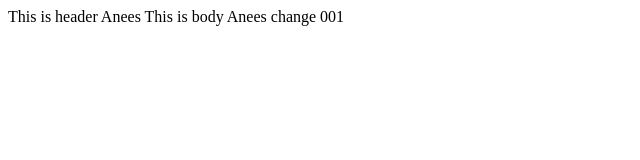
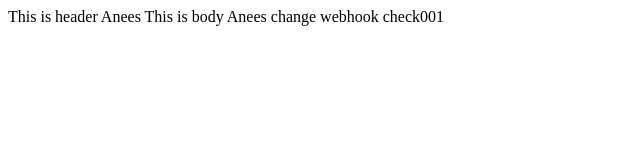
Before and after one commit to mangianees/jenkin01, a plain HTML site: page app/index.html in a window 1280 px wide. Shown: the whole page, without its empty margins (0-640 px from the left). Drawn offline with Linux system fonts and the light colour scheme.

Commit message:
webhook check 001

```diff
--- a/app/index.html
+++ b/app/index.html
@@ -4,6 +4,6 @@
         This is header Anees
     </head>
     <body>
-       This is body Anees change 001
+       This is body Anees change webhook check001
     </body>
 </html>
```
